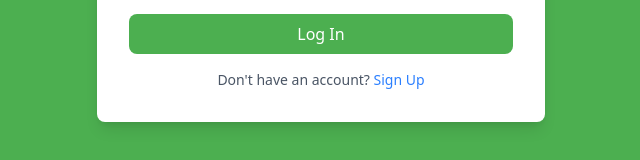
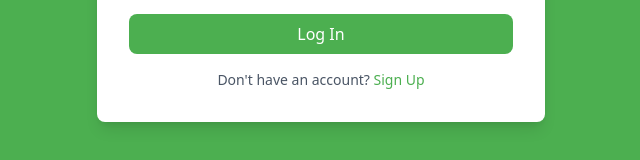
Before and after one commit to DSOTec/Farm-Mart, a React (Vite) app: page /login in a window 1280 px wide. Shown: the part 487-647 px from the top of the page, without its empty margins (319-959 px from the left). Built offline with nearby package versions, Linux system fonts and the light colour scheme; a web font is replaced by a local one.

Commit message:
work in progress

```diff
--- a/src/Pages/LoginPage.jsx
+++ b/src/Pages/LoginPage.jsx
@@ -94,7 +94,7 @@ const LoginPage = () => {
         </form>
         <p className="text-sm text-center text-gray-600 mt-4">
           Don't have an account?{' '}
-          <Link to="/signup" className="text-blue-500 hover:underline">
+          <Link to="/signup" className="text-[#4CAF50] hover:underline">
             Sign Up
           </Link>
         </p>
```
